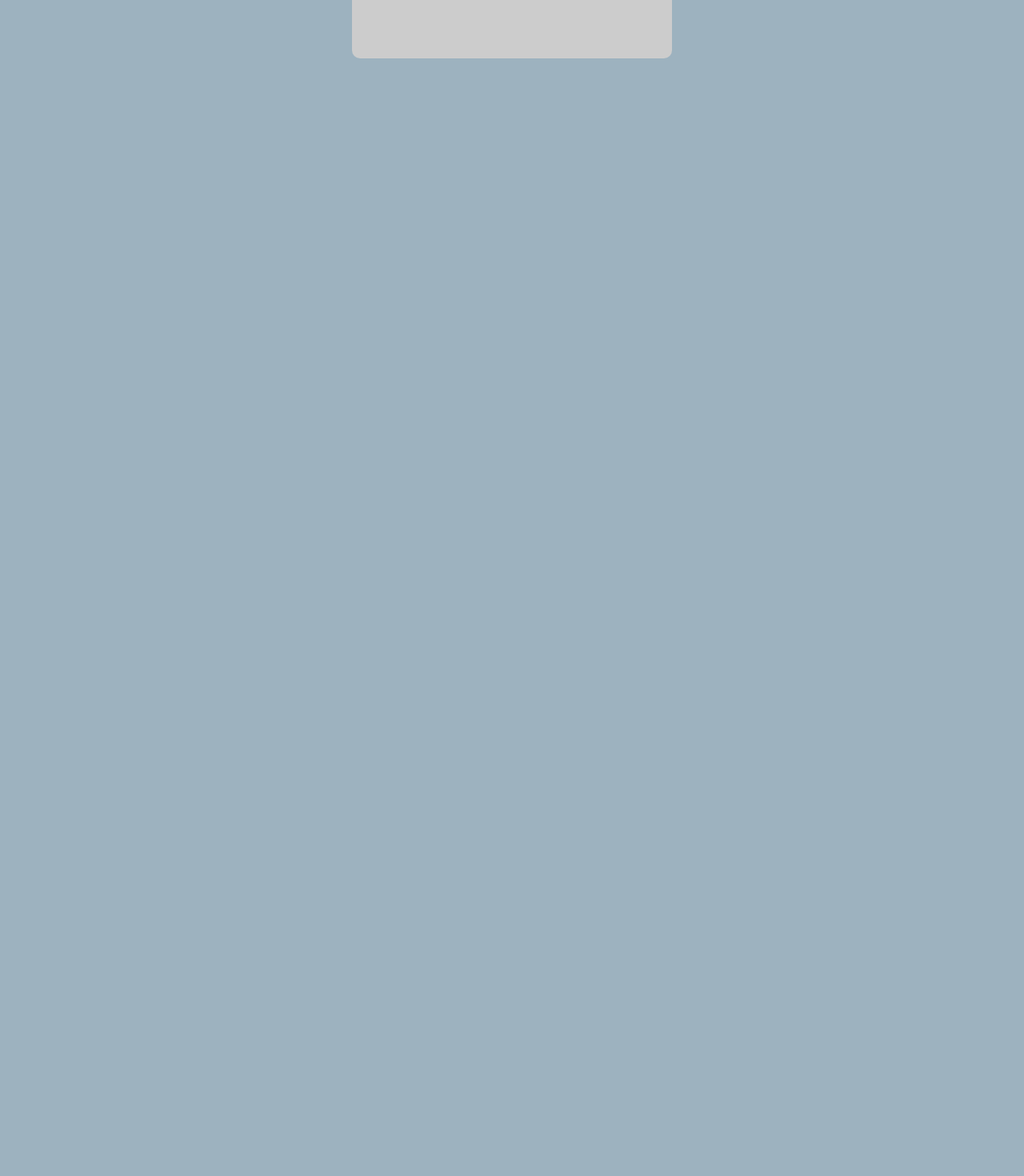
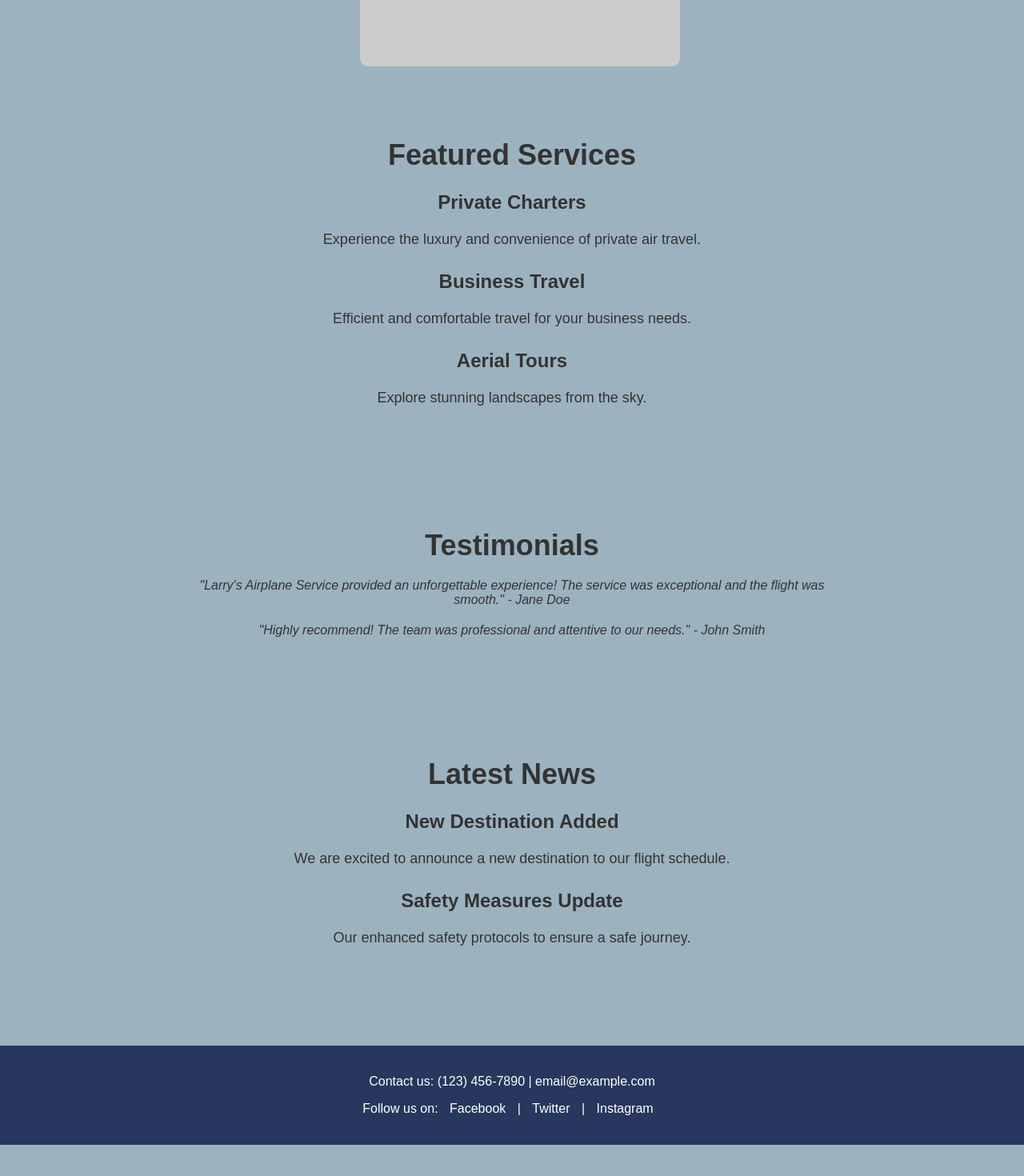
Before and after one commit to Doidae/Work-Airplane-Website, a React (Create React App) app in the folder frontend/: page / in a window 1280 px wide. Shown: the part 730-2200 px from the top of the page at 80% size. Before the commit the page ends 853 px from the top, so only its background shows below. Built offline with nearby package versions, Linux system fonts and the light colour scheme.

Commit message:
Started the about page and made adjustments to homepage

```diff
--- a/frontend/src/pages/About.js
+++ b/frontend/src/pages/About.js
@@ -5,7 +5,7 @@ import './style/About.css'
 const About = () => {
     return(
         <div className='about-container'>
-            <div>
+            <div className='top-container'>
                 <div>
                     <h1>About LAS</h1>
                 </div>
--- a/frontend/src/pages/HomePage.js
+++ b/frontend/src/pages/HomePage.js
@@ -1,22 +1,64 @@
-import React from 'react'
-import './style/HomePage.css'
-import { Link } from 'react-router-dom'
+import React from 'react';
+import './style/HomePage.css';
+import { Link } from 'react-router-dom';
 
 const HomePage = () => {
     return (
         <div className="homepage-container">
-
             <div className="intro-container">
                 <h1 className="main-title">Welcome to Larry's Airplane Service!</h1>
                 <p className="subtitle">Schedule a flight with us today!</p>
-                <Link to='/contactus' className="cta-button">Contact Us</Link>
             </div>
+            <Link to='/contactus' className="cta-button" aria-label="Contact Us">Contact Us</Link>
+
             <div className="image-container">
-                <img src="https://via.placeholder.com/400" alt="Airplane" className="main-image" />
+                <img src="https://via.placeholder.com/400" alt="Airplane flying in the sky" className="main-image" />
+            </div>
+
+            <div className="services-container">
+                <h2 className="section-title">Featured Services</h2>
+                <div className="service-item">
+                    <h3>Private Charters</h3>
+                    <p>Experience the luxury and convenience of private air travel.</p>
+                </div>
+                <div className="service-item">
+                    <h3>Business Travel</h3>
+                    <p>Efficient and comfortable travel for your business needs.</p>
+                </div>
+                <div className="service-item">
+                    <h3>Aerial Tours</h3>
+                    <p>Explore stunning landscapes from the sky.</p>
+                </div>
+            </div>
+
+            <div className="testimonials-container">
+                <h2 className="section-title">Testimonials</h2>
+                <p className="testimonial">
+                    "Larry's Airplane Service provided an unforgettable experience! The service was exceptional and the flight was smooth." - Jane Doe
+                </p>
+                <p className="testimonial">
+                    "Highly recommend! The team was professional and attentive to our needs." - John Smith
+                </p>
+            </div>
+
+            <div className="news-container">
+                <h2 className="section-title">Latest News</h2>
+                <div className="news-item">
+                    <h3>New Destination Added</h3>
+                    <p>We are excited to announce a new destination to our flight schedule.</p>
+                </div>
+                <div className="news-item">
+                    <h3>Safety Measures Update</h3>
+                    <p>Our enhanced safety protocols to ensure a safe journey.</p>
+                </div>
+            </div>
+
+            <div className="footer-container">
+                <p>Contact us: (123) 456-7890 | email@example.com</p>
+                <p>Follow us on: <a href="#">Facebook</a> | <a href="#">Twitter</a> | <a href="#">Instagram</a></p>
             </div>
         </div>
     );
-
 };
 
-export default HomePage
+export default HomePage;
--- a/frontend/src/pages/style/About.css
+++ b/frontend/src/pages/style/About.css
@@ -1,5 +1,10 @@
 .about-container{
     display: flex;
     flex-direction: column;
-
+    /* align-items: center; */
 }
+.top-container {
+    background-color: #DDE6ED;
+    padding: 50px;
+    text-align: center;
+}
--- a/frontend/src/pages/style/HomePage.css
+++ b/frontend/src/pages/style/HomePage.css
@@ -11,9 +11,17 @@ body {
     display: flex;
     flex-direction: column;
     align-items: center;
-    justify-content: center;
     text-align: center;
     padding: 50px 20px;
+}
+
+.intro-image-container {
+    display: flex;
+    flex-direction: column;
+    align-items: center;
+    justify-content: center;
+    max-width: 1200px;
+    margin-bottom: 30px;
 }
 
 .intro-container {
@@ -48,9 +56,108 @@ body {
 .image-container {
     max-width: 600px;
     margin-top: 30px;
+    padding: 10px;
 }
 
 .main-image {
     width: 100%;
     border-radius: 10px;
 }
+
+.services-container, .testimonials-container, .news-container {
+    max-width: 800px;
+    margin: 50px 0;
+    padding: 0 20px;
+}
+
+.section-title {
+    font-size: 36px;
+    margin-bottom: 20px;
+}
+
+.service-item, .news-item {
+    margin: 20px 0;
+}
+
+.service-item h3, .news-item h3 {
+    font-size: 24px;
+    margin-bottom: 10px;
+}
+
+.service-item p, .news-item p {
+    font-size: 18px;
+    line-height: 1.6;
+}
+
+.testimonial {
+    font-style: italic;
+    margin: 20px 0;
+}
+
+.footer-container {
+    background-color: #27375D;
+    color: #fff;
+    padding: 20px;
+    width: 100%;
+    text-align: center;
+    margin-top: 50px;
+}
+
+.footer-container a {
+    color: #fff;
+    text-decoration: none;
+    margin: 0 10px;
+}
+
+.footer-container a:hover {
+    text-decoration: underline;
+}
+
+/* Responsive Design */
+@media (min-width: 768px) {
+    .intro-image-container {
+        flex-direction: row;
+        justify-content: center;
+        align-items: center;
+    }
+
+    .intro-container {
+        text-align: left;
+        margin-right: 20px;
+    }
+
+    .image-container {
+        margin-top: 0;
+        margin-left: 20px;
+    }
+}
+
+@media (max-width: 767px) {
+    .intro-image-container {
+        flex-direction: column;
+    }
+
+    .intro-container {
+        text-align: center;
+        margin-bottom: 20px;
+    }
+
+    .image-container {
+        margin-top: 20px;
+    }
+}
+
+@media (max-width: 480px) {
+    .main-title {
+        font-size: 36px;
+    }
+
+    .subtitle {
+        font-size: 18px;
+    }
+
+    .cta-button {
+        padding: 10px 20px;
+        font-size: 16px;
+    }
+}
```
